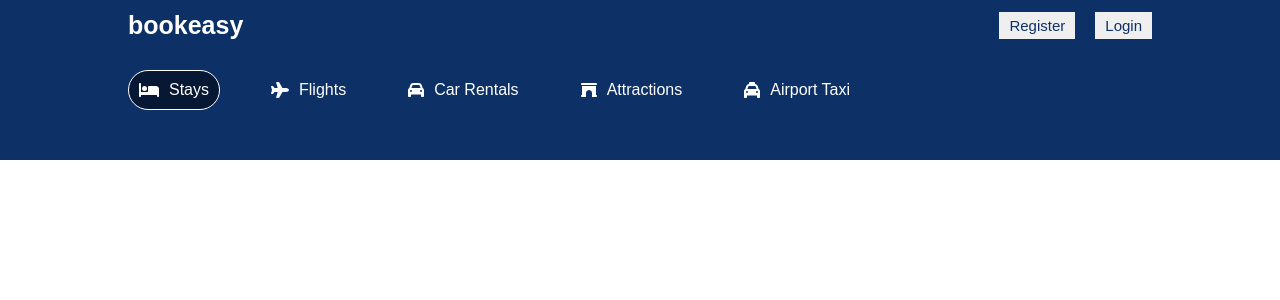
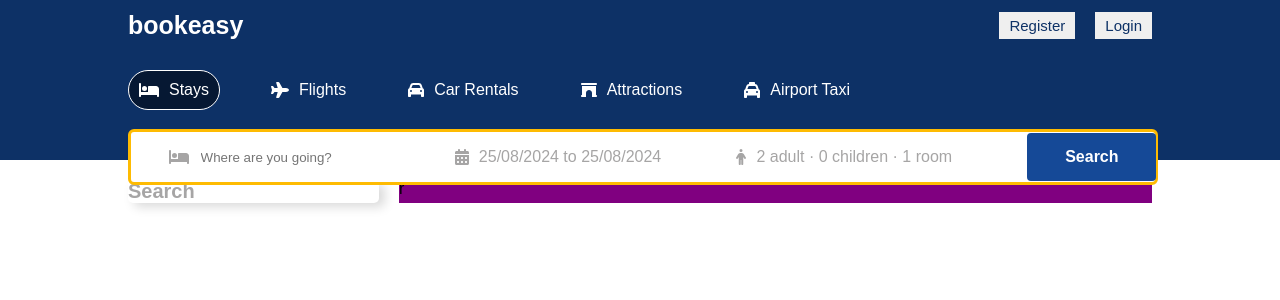
Before and after one commit to aayushmehta01/bookingapp-frontend, a React (Vite) app: page /hotels in a window 1280 px wide. Shown: the top 300 px of the page. Built offline with nearby package versions, Linux system fonts and the light colour scheme; a web font is replaced by a local one.

Commit message:
Search bar added in list page

```diff
--- a/src/components/header/Header.jsx
+++ b/src/components/header/Header.jsx
@@ -59,8 +59,8 @@ const Header = ({type}) => {
                     </div>
                 ))}
             </div>
+
             {type !== "list" &&
-            <>
             <div className='headerHero'>
                 <h1 className='headerTitle'>A place to call home</h1>
                 <h1 className="headerTitle">on your next adventure</h1>
@@ -68,7 +68,12 @@ const Header = ({type}) => {
                 <button className="headerBtn">Book a holiday</button>
                 <SearchBar />
             </div>
-            </>
+            }
+
+            {type === "list" &&
+            <div className="headerHero">
+                <SearchBar />
+            </div>
             }
         </div>
     </div>
--- a/src/pages/list/List.css
+++ b/src/pages/list/List.css
@@ -0,0 +1,31 @@
+.lContainer{
+    margin: 20px;
+    display: flex;
+    justify-content: center;
+}
+
+.lWrapper{
+    width: 100%;
+    max-width: 1024px;
+    display: flex;
+    gap: 20px;
+}
+
+.lSearch{
+    flex: 1;
+    background-color: #fff;
+    border-radius: 5px;
+    -webkit-box-shadow: 6px 4px 11px 0px rgba(0,0,0,0.15);
+    -moz-box-shadow: 6px 4px 11px 0px rgba(0,0,0,0.15);
+    box-shadow: 6px 4px 11px 0px rgba(0,0,0,0.15);
+}
+
+.lResult{
+    flex: 3;
+    background-color: purple;
+}
+
+.lTitle{
+    font-size: 20px;
+    color: rgb(166, 165, 165);;
+}
--- a/src/pages/list/List.jsx
+++ b/src/pages/list/List.jsx
@@ -1,15 +1,24 @@
-import React from 'react'
-import Navbar from '../../components/navbar/Navbar.jsx'
-import Header from '../../components/header/Header.jsx'
-import './List.css'
+import React from "react";
+import Navbar from "../../components/navbar/Navbar.jsx";
+import Header from "../../components/header/Header.jsx";
+import "./List.css";
 
 const List = () => {
   return (
     <div>
-      <Navbar type="list"/>
-      <Header type="list"/>
+		<Navbar type="list" />
+		<Header type="list" />
+		<div className="lContainer">
+			<div className="lWrapper">
+				<div className="lSearch">
+					<h1 className="lTitle">Search</h1>
+
+				</div>
+				<div className="lResult">r</div>
+			</div>
+		</div>
     </div>
-  )
-}
+  );
+};
 
-export default List
+export default List;
```
